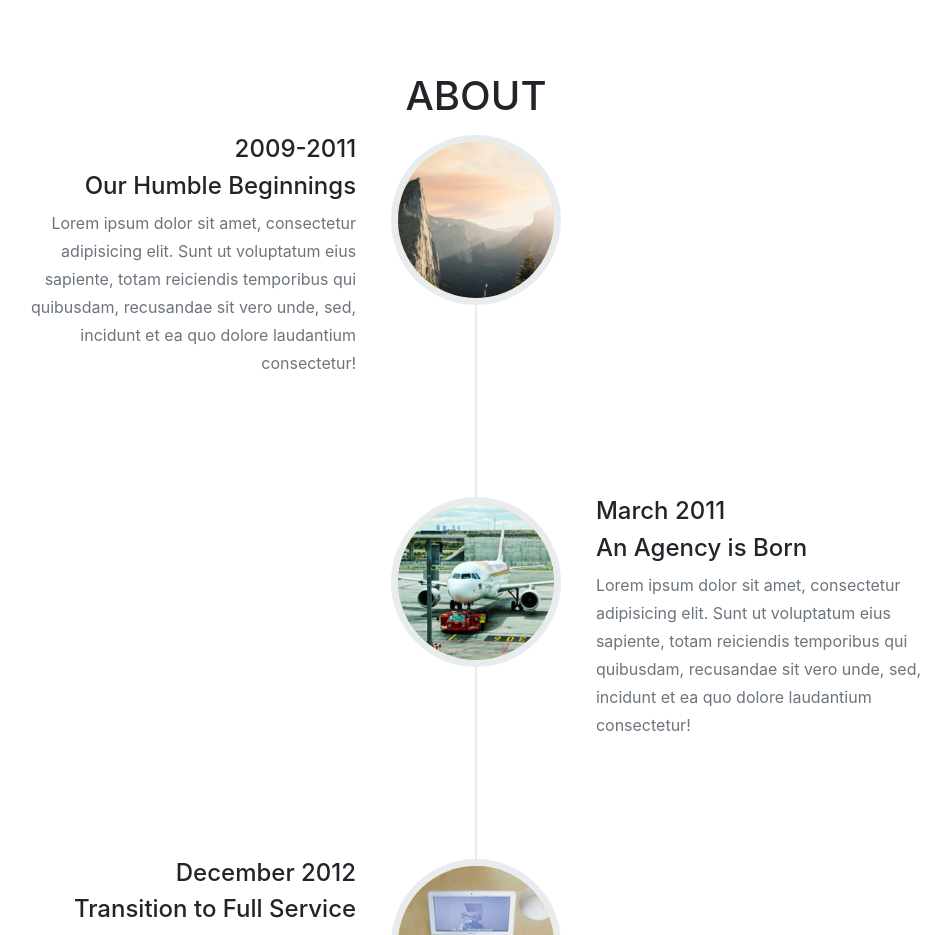
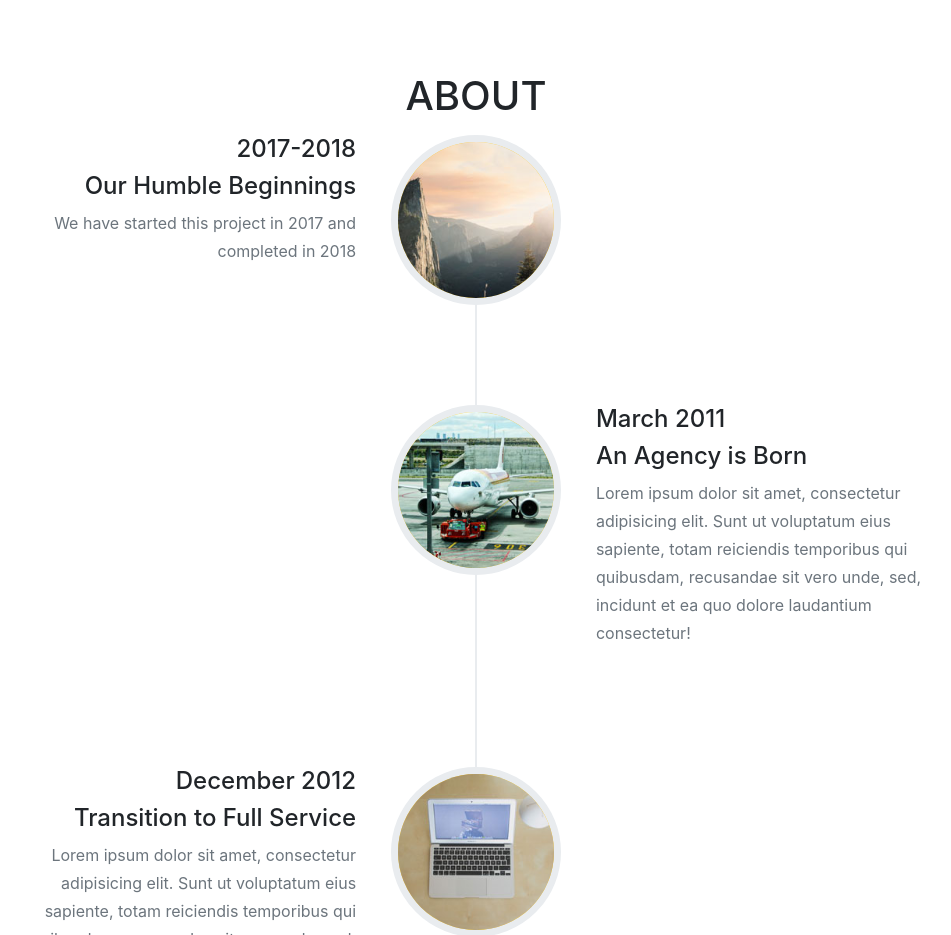
Before and after one commit to RafikHamza/escrowbangla.github.io, a website with bundled scripts: page index.html in a window 1280 px wide. Shown: the part 2660-3595 px from the top of the page, without its empty margins (164-1115 px from the left). Built offline with nearby package versions, Linux system fonts and the light colour scheme; a web font is replaced by a local one.

Commit message:
first commit

```diff
--- a/index.html
+++ b/index.html
@@ -222,11 +222,11 @@
                 </div>
                 <div class="timeline-panel">
                   <div class="timeline-heading">
-                    <h4>2009-2011</h4>
+                    <h4>2017-2018</h4>
                     <h4 class="subheading">Our Humble Beginnings</h4>
                   </div>
                   <div class="timeline-body">
-                    <p class="text-muted">Lorem ipsum dolor sit amet, consectetur adipisicing elit. Sunt ut voluptatum eius sapiente, totam reiciendis temporibus qui quibusdam, recusandae sit vero unde, sed, incidunt et ea quo dolore laudantium consectetur!</p>
+                    <p class="text-muted">We have started this project in 2017 and completed in 2018</p>
                   </div>
                 </div>
               </li>
```
